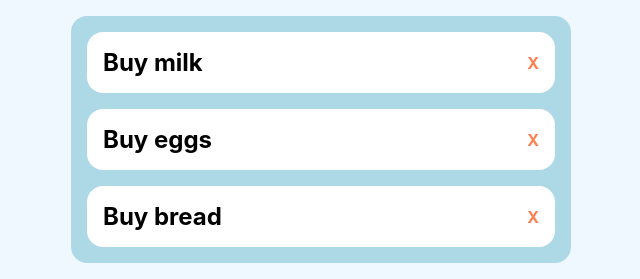
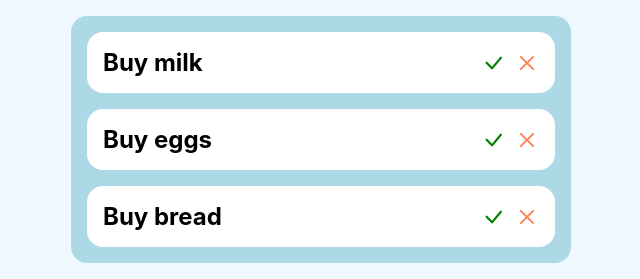
Before and after one commit to devclickuk/todos, a React (Create React App) app: page / in a window 1280 px wide. Shown: the top 279 px of the page, without its empty margins (319-959 px from the left). Built offline with nearby package versions, Linux system fonts and the light colour scheme.

Commit message:
add icons and toggle to complete functions

```diff
--- a/src/App.css
+++ b/src/App.css
@@ -33,16 +33,33 @@
     font-weight: bold;
 }
 
+.itemComplete {
+    text-decoration: line-through;
+    color: var(--grayedOut);
+}
+
+.itemButtonsContainer {
+    display: flex;
+    justify-content: space-between;
+    align-items: center;
+    gap: var(--margin);
+    margin-left: var(--margin);
+}
+
+.itemUndoIcon {
+    cursor: pointer;
+}
+
+.itemToggleIcon {
+    cursor: pointer;
+    color: var(--greenColor);
+}
+
 .itemDeleteIcon {
     cursor: pointer;
     color: var(--altColor);
-    font-weight: bold;
-    margin-left: var(--margin);
 }
 
-.itemDeleteIcon:hover {
-    color: var(--altColorLight);
-}
 
 .addContainer {
     display: flex;
--- a/src/App.js
+++ b/src/App.js
@@ -1,7 +1,10 @@
 import { useRef } from 'react'
 import './App.css';
 import { useSelector, useDispatch } from 'react-redux';
-import { addTask, deleteTask } from './redux/slices/tasksSlice';
+import { addTask, deleteTask, toggleTask } from './redux/slices/tasksSlice';
+import { RxCross2 } from 'react-icons/rx'
+import { BsCheckLg } from 'react-icons/bs'
+import { CiUndo } from 'react-icons/ci'
 
 function App() {
   const dispatch = useDispatch()
@@ -25,13 +28,25 @@ function App() {
     dispatch(deleteTask({ id }))
   }
 
+  const handleToggle = (id) => {
+    console.log(id)
+    dispatch(toggleTask({ id }))
+  }
+
   return (
     <div className="App">
       <div className="listContainer">
         {tasks.map((task) => (
           <div key={task.id} className="listItem">
-            <span className="itemText">{task.title}</span>
-            <div className="itemDeleteIcon" onClick={() => handleDelete(task.id)}>X</div>
+            <span className={`itemText ${task.completed ? 'itemComplete' : ''}`}>{task.title}</span>
+            <div className='itemButtonsContainer'>
+              {task.completed ? (
+                <CiUndo className="itemUndoIcon" size={24} onClick={() => handleToggle(task.id)} />
+              ) : (
+                <BsCheckLg className="itemToggleIcon" size={24} onClick={() => handleToggle(task.id)} />
+              )}
+              <RxCross2 className="itemDeleteIcon" size={24} onClick={() => handleDelete(task.id)} />
+            </div>
           </div>
         ))}
       </div>
--- a/src/index.css
+++ b/src/index.css
@@ -6,6 +6,8 @@
 
   --altColorLight: lightcoral;
   --altColor: coral;
+  --greenColor: green;
+  --grayedOut: lightgray;
 }
 
 * {
```
